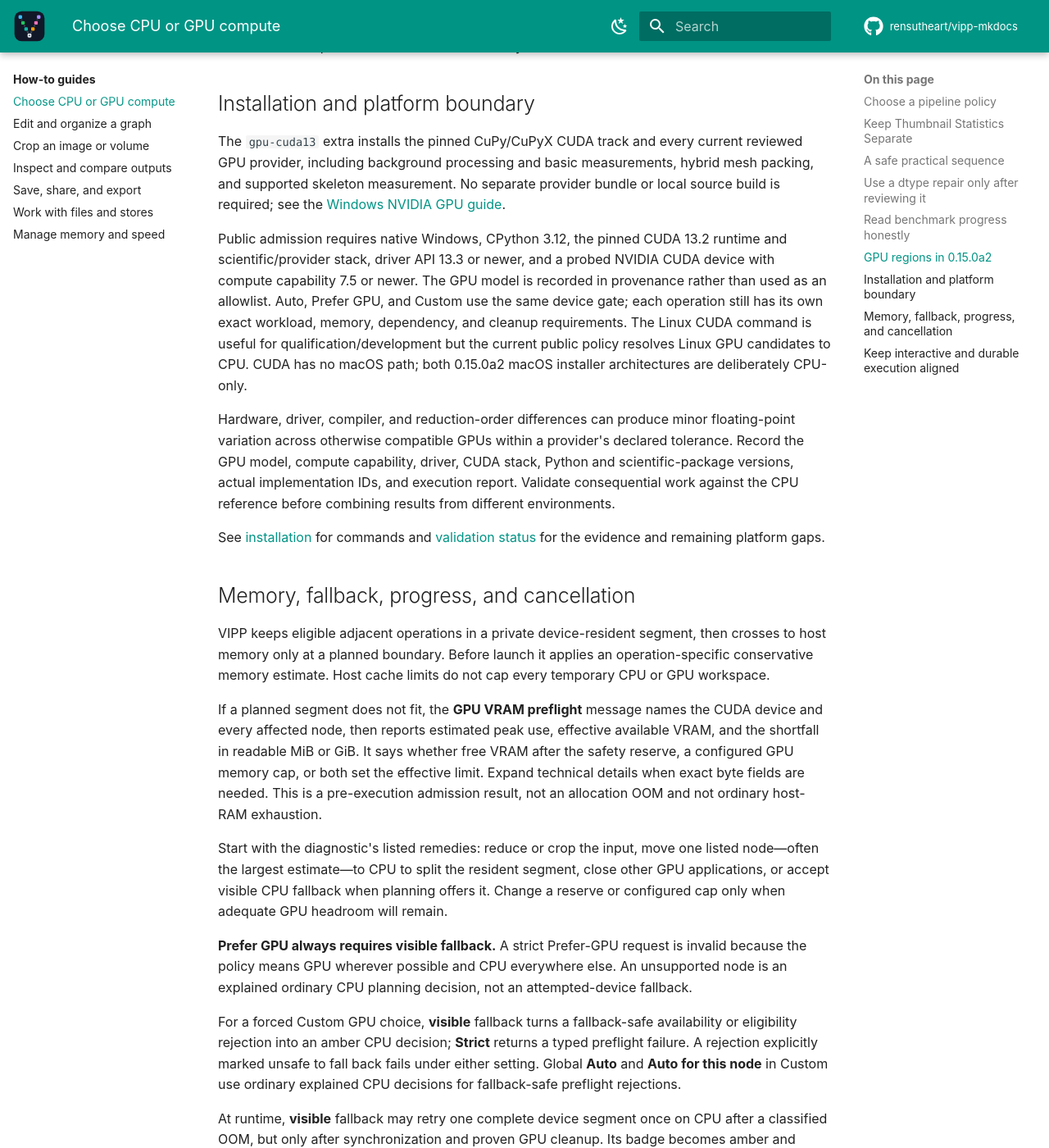
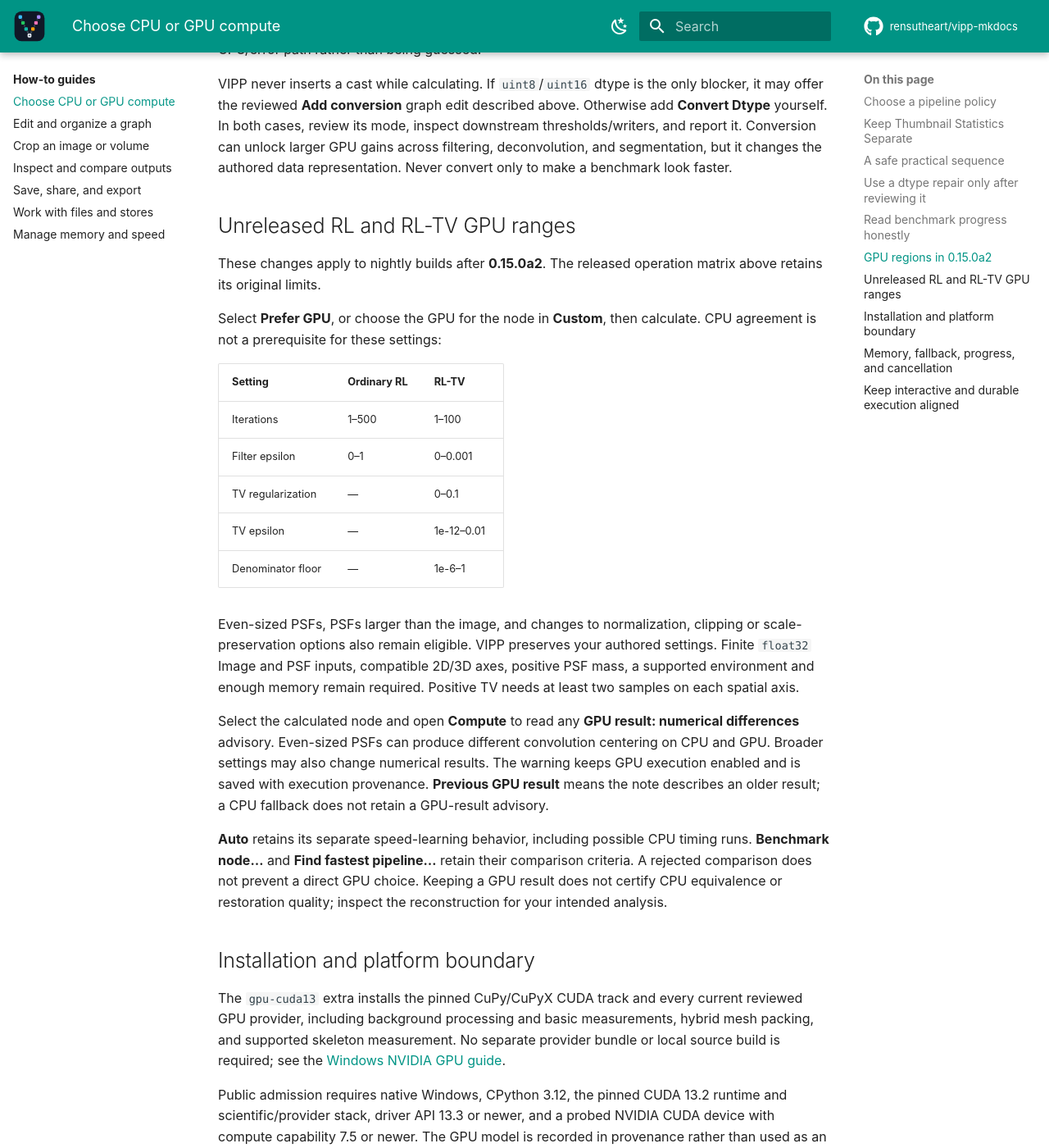
Before and after one commit to rensutheart/vipp-mkdocs, an MkDocs documentation site: the page built from docs/how-to/choose-compute.md, in a window 1280 px wide and 1400 px high, scrolled down 7798 px. Shown: the whole window at 82% size. Built offline with MkDocs 1.6.1 and Material for MkDocs 9.7.7, drawn with Linux system fonts in a browser that asks for light colours; plug-ins that fetch from the network failed and are left out; comment, search, counter and statistics services are not loaded; the version menu is left out; some of the changed text lies outside the part shown.

Commit message:
Document broader RL GPU execution with numerical warnings

```diff
--- a/docs/how-to/choose-compute.md
+++ b/docs/how-to/choose-compute.md
@@ -3,6 +3,13 @@
 VIPP 0.15.0a2 lets one workflow request **CPU**, **Auto**, **Prefer GPU**, or
 **Custom** compute. The request is not the execution record: the node badge
 and accepted run provenance say what actually ran.
+
+!!! info "Unreleased nightly: broader Richardson–Lucy GPU execution"
+
+    After 0.15.0a2, RL and RL-TV can run with numerical-difference advisories
+    outside their earlier CPU/GPU comparison ranges. Choose **Prefer GPU** or
+    pin the GPU in **Custom** to run without a prerequisite CPU comparison.
+    See [the new ranges and warnings](#unreleased-rl-and-rl-tv-gpu-ranges).
 
 CPU remains the portable scientific reference. GPU implementations are
 considered only inside operation-specific regions that preserve the declared
@@ -268,6 +275,41 @@ larger GPU gains across filtering, deconvolution, and segmentation, but it
 changes the authored data representation. Never convert only to make a
 benchmark look faster.
 
+## Unreleased RL and RL-TV GPU ranges
+
+These changes apply to nightly builds after **0.15.0a2**. The released operation
+matrix above retains its original limits.
+
+Select **Prefer GPU**, or choose the GPU for the node in **Custom**, then
+calculate. CPU agreement is not a prerequisite for these settings:
+
+| Setting | Ordinary RL | RL-TV |
+| --- | --- | --- |
+| Iterations | 1–500 | 1–100 |
+| Filter epsilon | 0–1 | 0–0.001 |
+| TV regularization | — | 0–0.1 |
+| TV epsilon | — | 1e-12–0.01 |
+| Denominator floor | — | 1e-6–1 |
+
+Even-sized PSFs, PSFs larger than the image, and changes to normalization,
+clipping or scale-preservation options also remain eligible. VIPP preserves
+your authored settings. Finite `float32` Image and PSF inputs, compatible
+2D/3D axes, positive PSF mass, a supported environment and enough memory remain
+required. Positive TV needs at least two samples on each spatial axis.
+
+Select the calculated node and open **Compute** to read any **GPU result:
+numerical differences** advisory. Even-sized PSFs can produce different
+convolution centering on CPU and GPU. Broader settings may also change numerical
+results. The warning keeps GPU execution enabled and is saved with execution
+provenance. **Previous GPU result** means the note describes an older result;
+a CPU fallback does not retain a GPU-result advisory.
+
+**Auto** retains its separate speed-learning behavior, including possible CPU
+timing runs. **Benchmark node…** and **Find fastest pipeline…** retain their
+comparison criteria. A rejected comparison does not prevent a direct GPU
+choice. Keeping a GPU result does not certify CPU equivalence or restoration
+quality; inspect the reconstruction for your intended analysis.
+
 ## Installation and platform boundary
 
 The `gpu-cuda13` extra installs the pinned CuPy/CuPyX CUDA track and every
```
Also changed, not shown: docs/reference/validation-status.md (+15 -0 lines).
